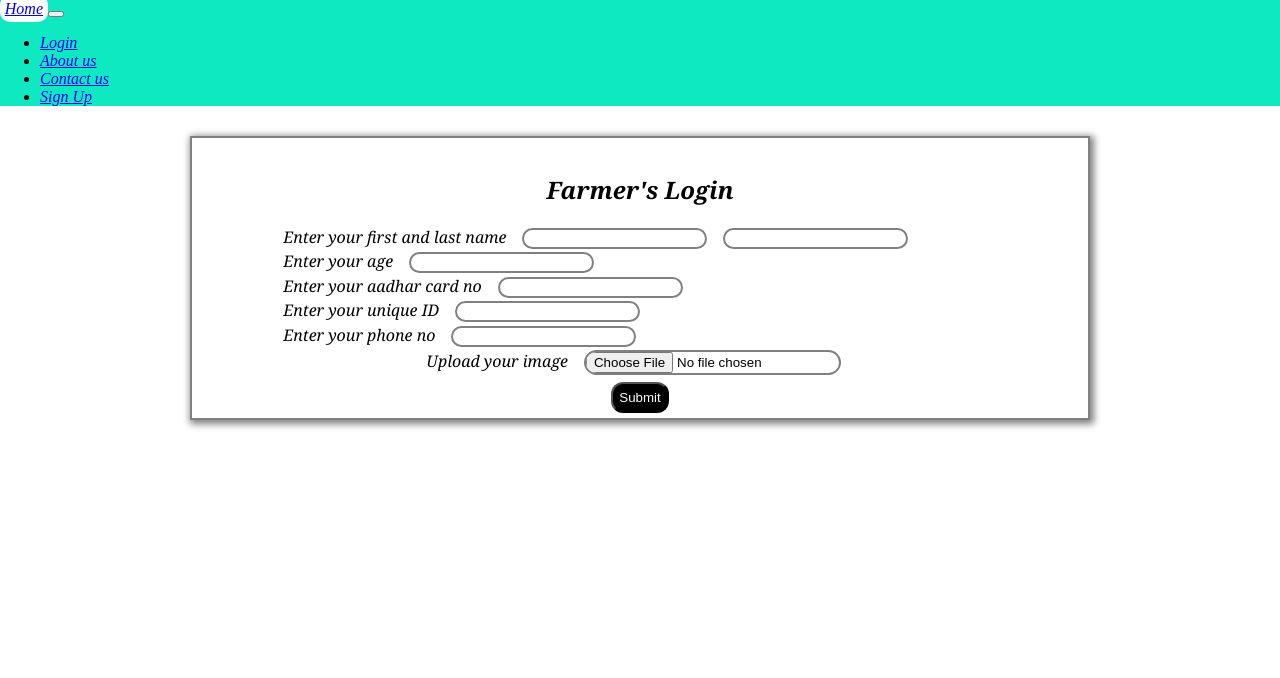
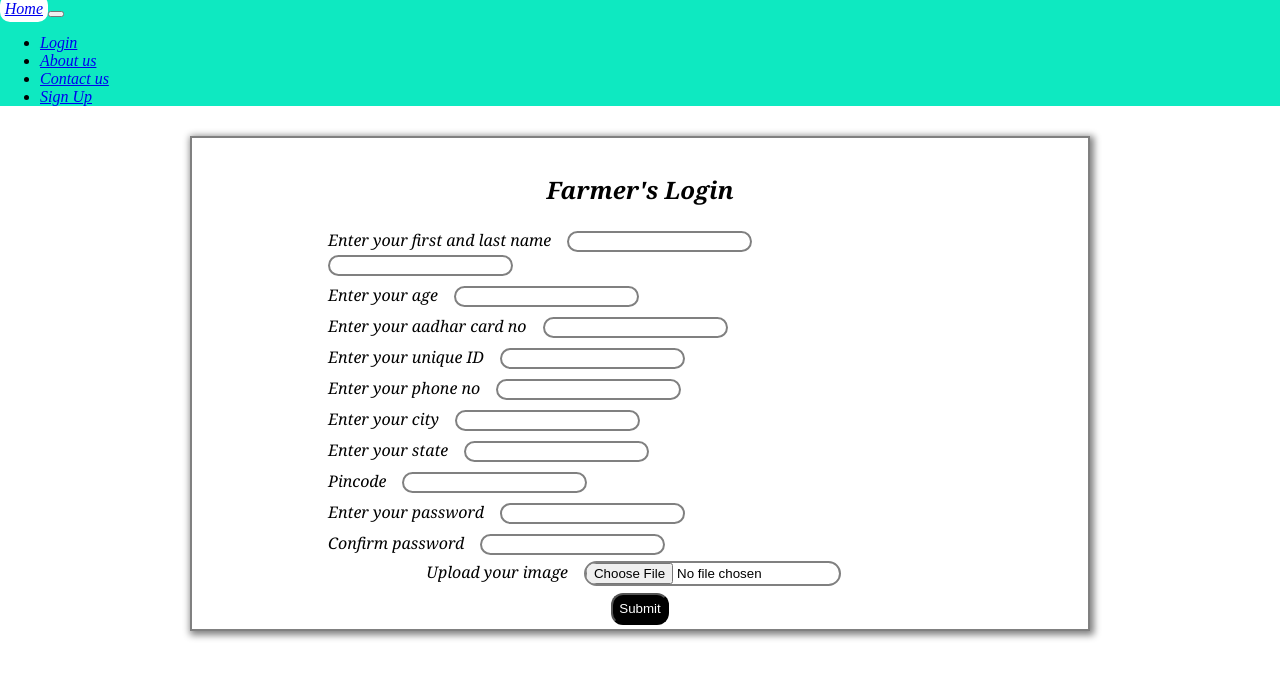
Before and after one commit to parthSoni4/DBMSProject, a React (Create React App) app in the folder client/my-app/: page / in a window 1280 px wide. Shown: the top 678 px of the page. Built offline with nearby package versions, Linux system fonts and the light colour scheme; the HTML template or start-up script is replaced by a standard one.

Commit message:
One more push

```diff
--- a/client/my-app/src/Components/Form.css
+++ b/client/my-app/src/Components/Form.css
@@ -26,7 +26,8 @@ input#formFile.form-control {
 }
 
 .input-group {
-    width: 80%;
+    width: 70%;
+    margin: 0.2rem;
 }
 form {
     border: 2px solid grey;
--- a/client/my-app/src/Components/Form.js
+++ b/client/my-app/src/Components/Form.js
@@ -31,6 +31,26 @@ export default function form() {
           <label htmlFor="" className="form-label">Enter your phone no</label>
           <input type="text" className="form-control" />
         </div>
+        <div className="input-group">
+          <label htmlFor="" className="form-label">Enter your city</label>
+          <input type="text" className="form-control" />
+        </div>
+        <div className="input-group">
+          <label htmlFor="" className="form-label">Enter your state</label>
+          <input type="text" className="form-control" />
+        </div>
+        <div className="input-group">
+          <label htmlFor="" className="form-label">Pincode</label>
+          <input type="text" className="form-control" />
+        </div>
+        <div className="input-group">
+          <label htmlFor="" className="form-label">Enter your password</label>
+          <input type="text" className="form-control" />
+        </div>
+        <div className="input-group">
+          <label htmlFor="" className="form-label">Confirm password</label>
+          <input type="text" className="form-control" />
+        </div>
         <div class="mb-3">
          <label for="formFile" class="form-label">Upload your image</label>
          <input class="form-control" type="file" id="formFile"/>
--- a/client/my-app/src/Components/Navbar.css
+++ b/client/my-app/src/Components/Navbar.css
@@ -5,7 +5,7 @@
     /* position:sticky; */
     /* box-shadow: 2px 2px 7px 2px grey; */
 }
-.navbar-brand:hover{
+.navbar-brand:hover, .nav-link:hover{
     background-color: white;
     border-radius: 10px;
     padding: 0.3rem;
```
